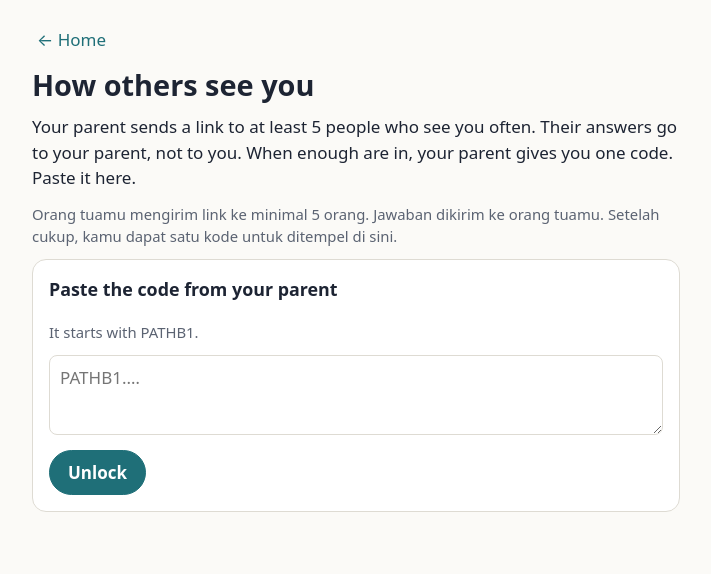
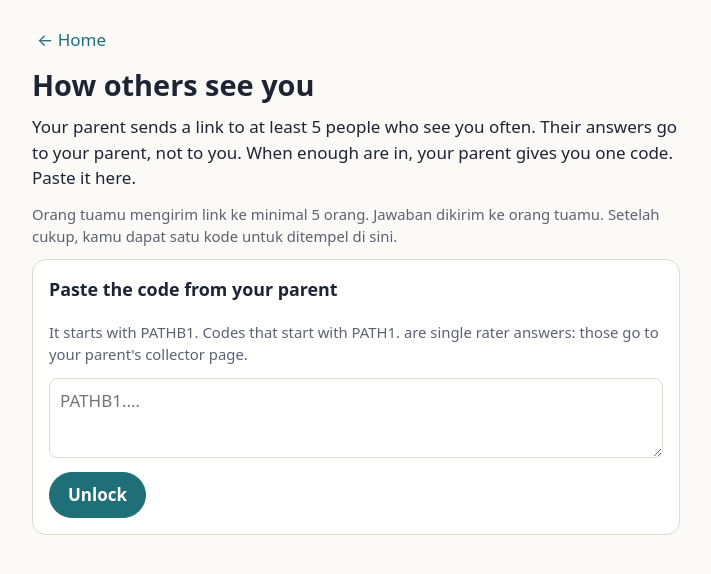
Before and after one commit to herseycoklat/path-gressus, a plain HTML site: page index.html in a window 1280 px wide. Both pictures are taken after a click on the button "Open". Shown: the whole page, without its empty margins (284-995 px from the left). Drawn offline with Linux system fonts and the light colour scheme.

Commit message:
Explain where rater codes go when pasted in the wrong place
Co-Authored-By: Claude Opus 5.5 <noreply@anthropic.com>
Claude-Session: https://claude.ai/code/session_01SLaLqFXP4gouoLkQwErT5K

```diff
--- a/index.html
+++ b/index.html
@@ -279,9 +279,9 @@ function others(){let txt="";
  return h("div",null,back(),h("h1",null,"How others see you"),
   h("p",null,`Your parent sends a link to at least ${MIN_RATERS} people who see you often. Their answers go to your parent, not to you. When enough are in, your parent gives you one code. Paste it here.`),
   h("p",{class:"muted small"},"Orang tuamu mengirim link ke minimal 5 orang. Jawaban dikirim ke orang tuamu. Setelah cukup, kamu dapat satu kode untuk ditempel di sini."),
-  h("div",{class:"panel"},h("h3",{style:"margin-top:0"},"Paste the code from your parent"),h("p",{class:"muted small"},"It starts with PATHB1."),
+  h("div",{class:"panel"},h("h3",{style:"margin-top:0"},"Paste the code from your parent"),h("p",{class:"muted small"},"It starts with PATHB1. Codes that start with PATH1. are single rater answers: those go to your parent's collector page."),
    h("textarea",{id:"codes",placeholder:"PATHB1.…",oninput:e=>txt=e.target.value}),
-   h("div",{class:"row",style:"margin-top:8px"},h("button",{class:"btn primary",onclick:()=>{const o=decB(txt);if(!o)return toast("That isn't a valid code");
+   h("div",{class:"row",style:"margin-top:8px"},h("button",{class:"btn primary",onclick:()=>{if(/PATH1\./.test(txt)&&!/PATHB1\./.test(txt))return toast("That's a rater's code. It goes into your parent's collector page, not here.");const o=decB(txt);if(!o)return toast("That isn't a valid code");
      if(S.revealed&&o.n<=S.nRaters)return toast("You already have this one");
      S.pools=o.pools;S.rels=o.rels||{};S.nRaters=o.n;S.revealed=true;save();toast("Unlocked");render()}},S.revealed?"Update":"Unlock"))),
   S.revealed?h("div",{class:"panel"},h("h3",{style:"margin-top:0"},`What ${S.nRaters} people said`),
```
Also changed, not shown: collector/index.html (+1 -1 lines).
